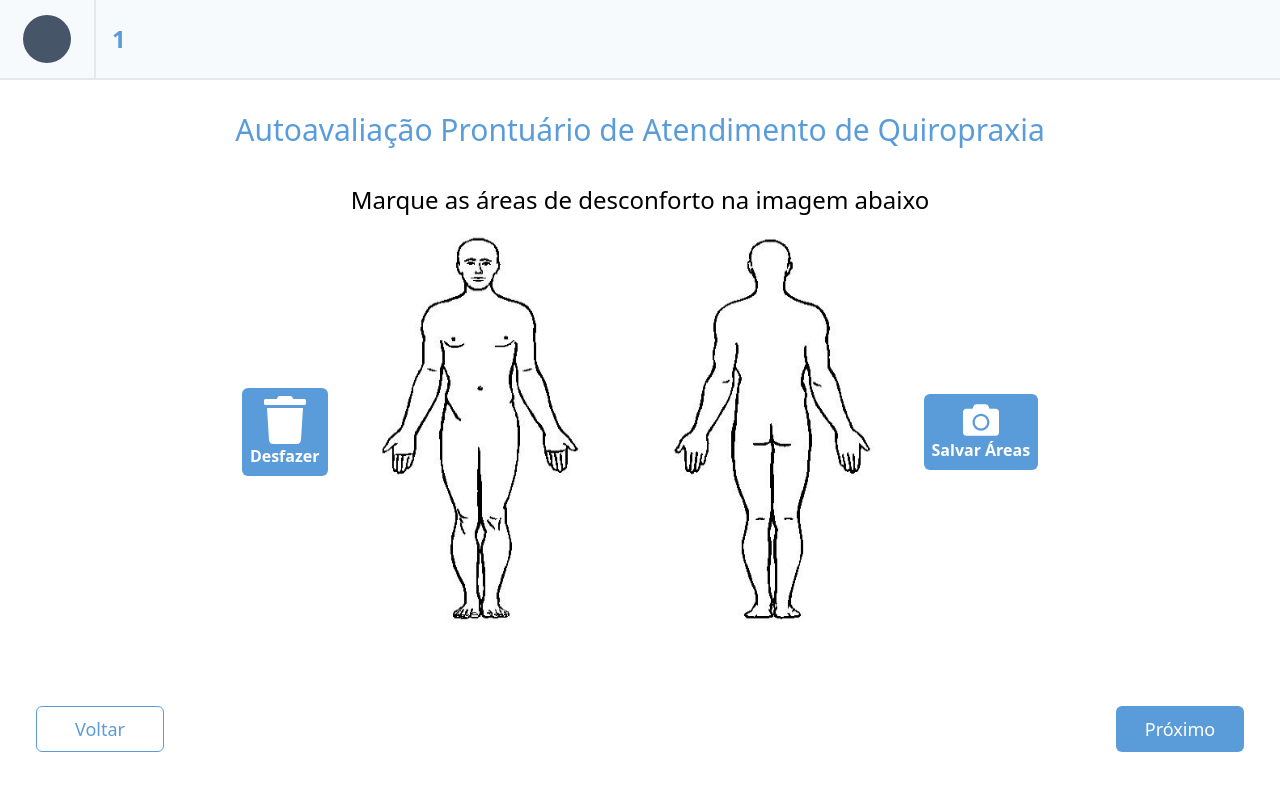
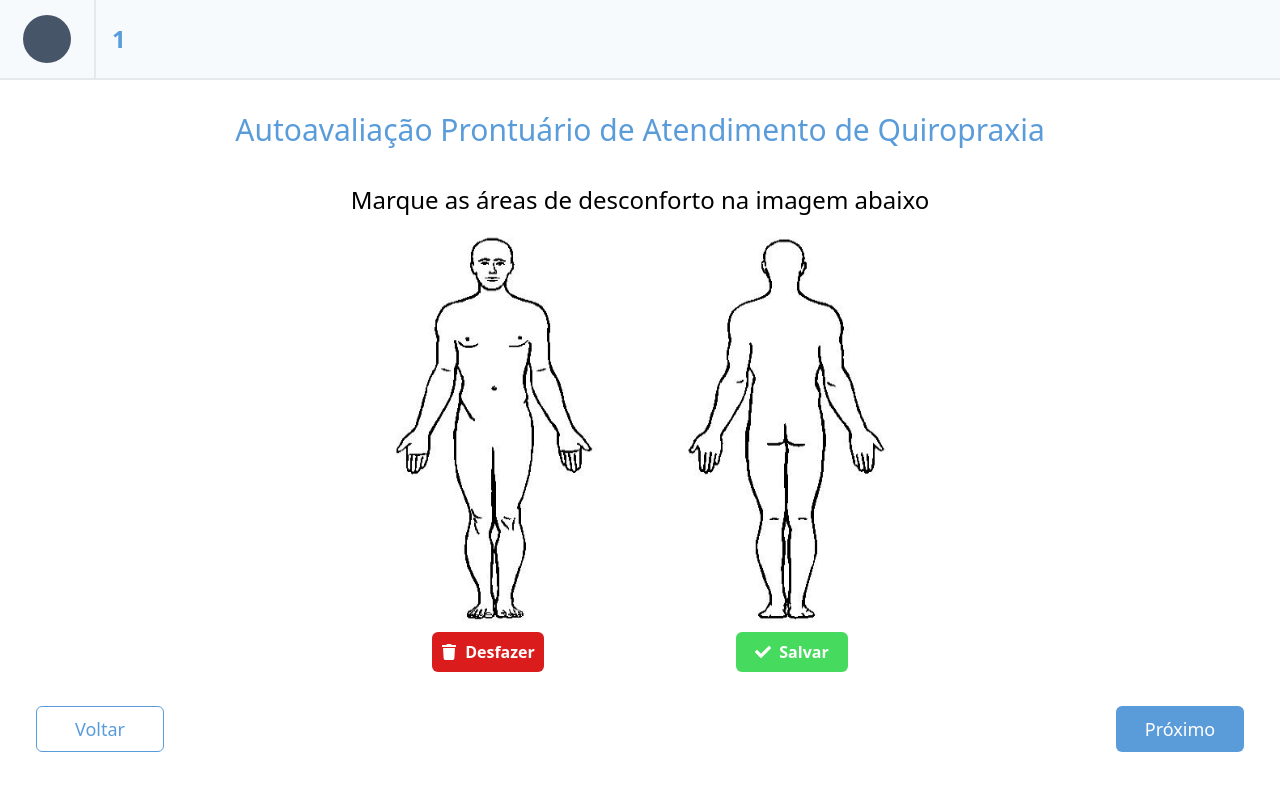
Before and after one commit to maurelio631/Prontu, a React (Vite) app: page /1 in a window 1280 px wide. Both pictures are taken after a click on the button "Próximo". Shown: the top 790 px of the page. Built offline with nearby package versions, Linux system fonts and the light colour scheme.

Commit message:
ajuste de botoes

```diff
--- a/src/components/formSteps/formUncomfortableAreas.jsx
+++ b/src/components/formSteps/formUncomfortableAreas.jsx
@@ -1,6 +1,6 @@
 import { useEffect, useRef } from 'react';
 import corpo from '../../assets/corpohumano.png';
-import { FaCamera, FaTrash } from 'react-icons/fa';
+import { FaCheck, FaTrash } from 'react-icons/fa';
 import Swal from 'sweetalert2';
 
 export function FormUncomfortableAreas({ setFormData }) {
@@ -160,29 +160,19 @@ export function FormUncomfortableAreas({ setFormData }) {
         <div className="m-auto">
             <h2 className='text-center font-medium mb-4 text-xl md:text-2xl '>Marque as áreas de desconforto na imagem abaixo</h2>
 
-            <div className="flex flex-col items-center min-[875px]:flex-row min-[875px]:items-center min-[875px]:gap-12 min-[875px]:justify-center">
-
-                <button className="hover:bg-azul-principal/60 bg-azul-principal p-2 rounded-md hidden min-[875px]:block" onClick={limparCanvas} ref={buttonClear}>
-                    <FaTrash className='size-12 m-auto text-white' />
-                    <p className='font-semibold text-white'>Desfazer</p>
-                </button>
+            <div className="flex flex-col items-center">
 
                 <canvas ref={tela} className='w-full h-full max-w-[500px] max-h-[400px]'></canvas>
 
-                <button className="hover:bg-azul-principal/60 bg-azul-principal p-2 rounded-md hidden min-[875px]:block" onClick={captureScreenshot} ref={buttonCapture}>
-                    <FaCamera className='size-9 m-auto text-white' />
-                    <p className='font-semibold text-white'>Salvar Áreas</p>
-                </button>
-
-                <div className='flex min-[875px]:hidden gap-10'>
-                    <button className="limpar hover:bg-azul-principal/60 bg-azul-principal p-2 rounded-md" onClick={limparCanvas} ref={buttonClear}>
-                        <FaTrash className='size-9 m-auto text-white' />
-                        <p className='font-semibold text-white'>Desfazer</p>
+                <div className='flex gap-10 md:gap-48'>
+                    <button className="text-white font-semibold  hover:bg-vermelho/60 bg-vermelho p-2 rounded-md flex items-center  w-full gap-2 min-w-28 justify-center" onClick={limparCanvas} ref={buttonClear}>
+                        <FaTrash/>
+                        <span >Desfazer</span>
                     </button>
 
-                    <button className="limpar hover:bg-azul-principal/60 bg-azul-principal p-2 rounded-md" onClick={captureScreenshot} ref={buttonCapture}>
-                        <FaCamera className='size-12 m-auto text-white' />
-                        <p className='font-semibold text-white'>Salvar Áreas</p>
+                    <button className="text-white font-semibold  hover:bg-verde-claro/60 bg-verde-claro p-2 rounded-md flex items-center w-full gap-2 min-w-28 justify-center" onClick={captureScreenshot} ref={buttonCapture}>
+                        <FaCheck />
+                        <span > Salvar</span>
                     </button>
                 </div>
 
```
